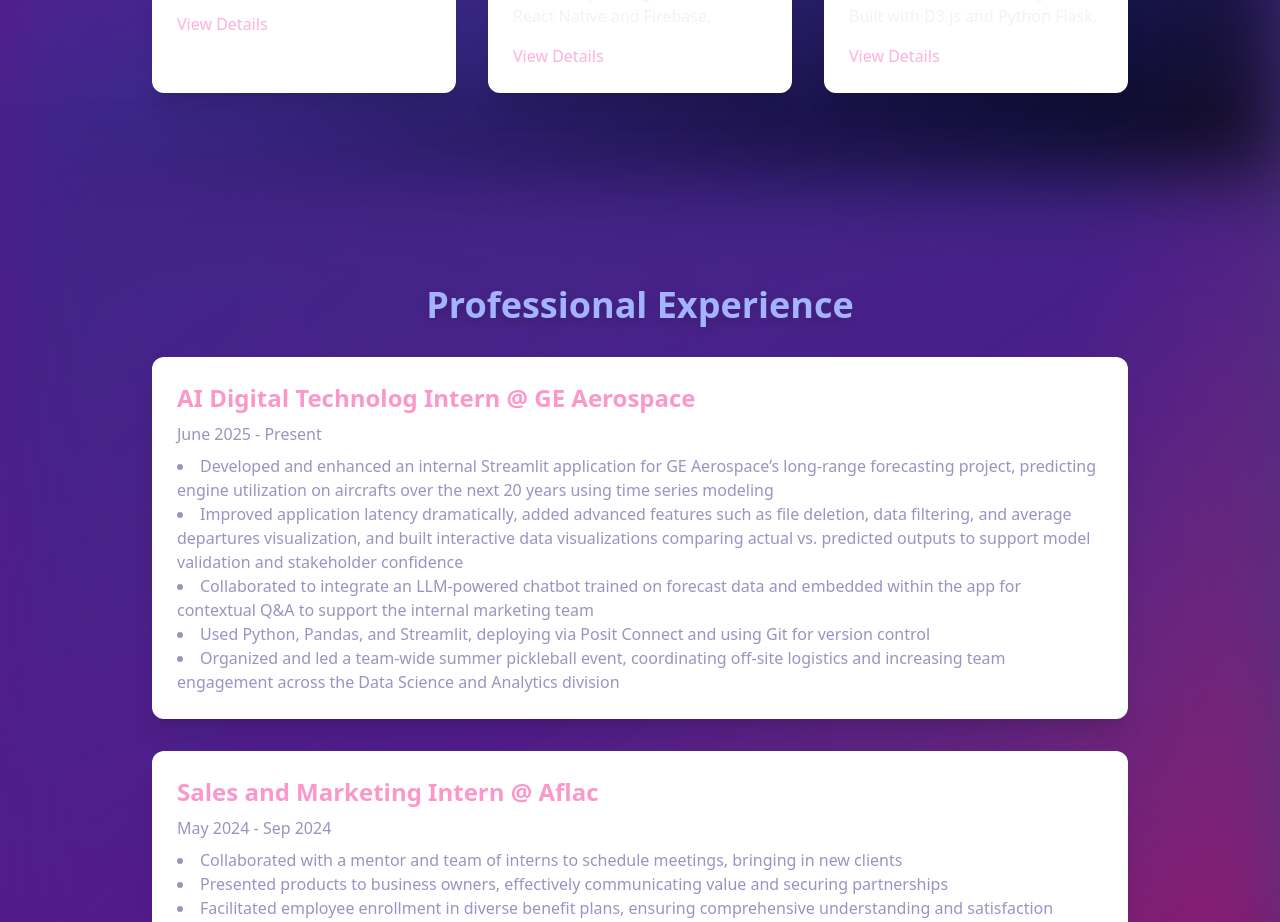
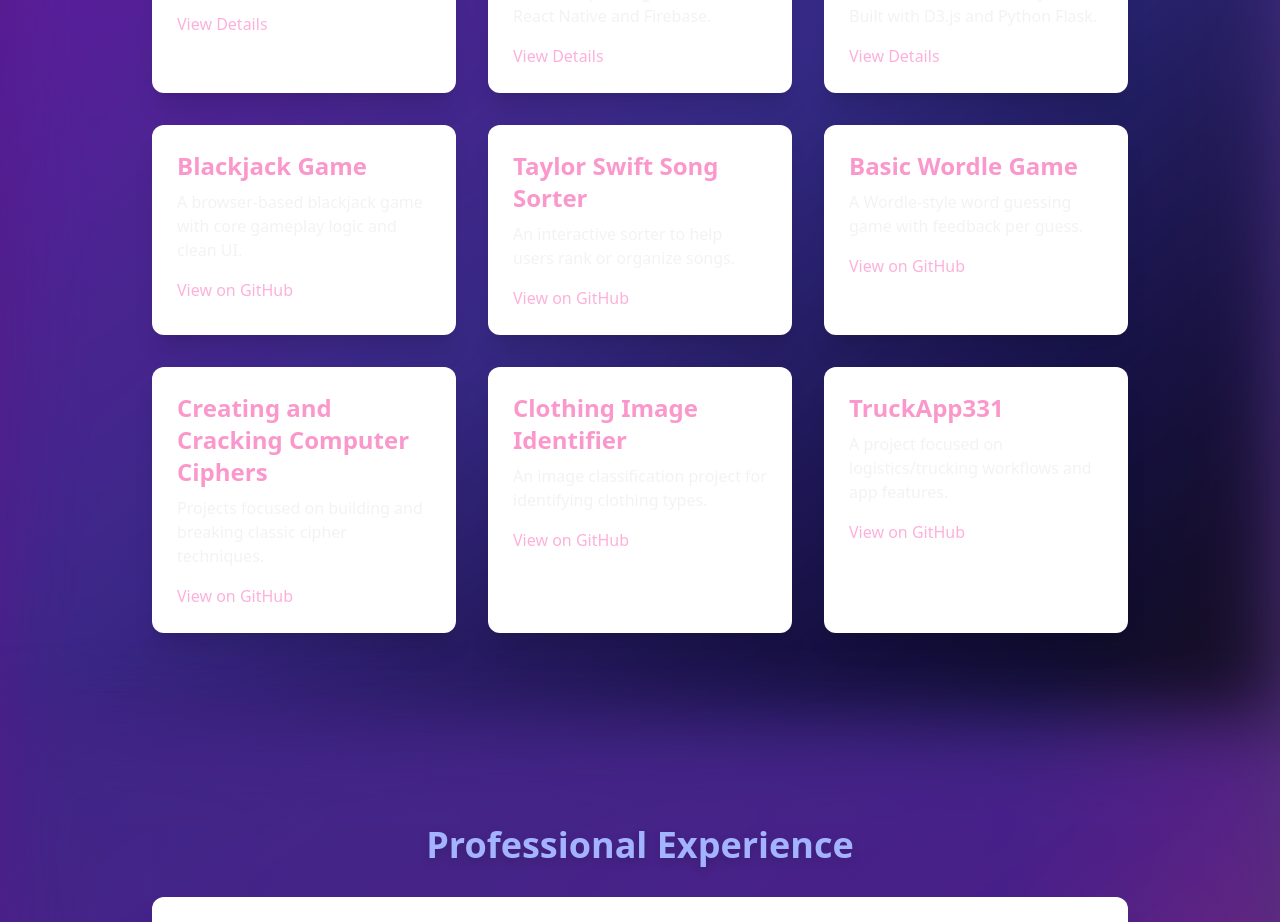
Before and after one commit to carolinescodes/portfolio-website, a Next.js app: page /portfolio-website/ in a window 1280 px wide. Shown: the part 1109-2031 px from the top of the page. Built offline with nearby package versions, Linux system fonts and the light colour scheme.

Commit message:
Add GitHub projects to projects section

```diff
--- a/app/components/ProjectsSection.jsx
+++ b/app/components/ProjectsSection.jsx
@@ -4,7 +4,7 @@
 const ProjectsSection = () => {
   return (
     <section id="projects" className="py-24 relative">
-      <div className="absolute inset-0 bg-gradient-to-br from-purple-800 via-indigo-900 to-black opacity-70 blur-2xl -z-10" />
+      <div className="absolute inset-0 bg-linear-to-br from-purple-800 via-indigo-900 to-black opacity-70 blur-2xl -z-10" />
       <div className="max-w-5xl mx-auto px-6">
         <h2 className="text-4xl font-bold mb-8 text-pink-400 drop-shadow-lg text-center">Coding Projects</h2>
         <div className="grid grid-cols-1 md:grid-cols-2 lg:grid-cols-3 gap-8 max-w-6xl mx-auto">
@@ -26,6 +26,42 @@
             <p className="text-gray-200 mb-4 group-hover:opacity-100 opacity-50 transition-opacity duration-300">Interactive charts and dashboards for data analysis. Built with D3.js and Python Flask.</p>
             <Link href="/projects/data-visualization-tool" className="text-pink-400 hover:underline group-hover:opacity-100 opacity-50 transition-opacity duration-300">View Details</Link>
           </div>
+          {/* Blackjack Game */}
+          <div className="bg-white bg-opacity-5 rounded-xl shadow-xl p-6 hover:scale-105 hover:bg-opacity-10 transition-transform duration-300 backdrop-blur-md border border-white/5 group">
+            <h3 className="text-2xl font-semibold mb-2 text-pink-500 group-hover:opacity-100 opacity-50 transition-opacity duration-300">Blackjack Game</h3>
+            <p className="text-gray-200 mb-4 group-hover:opacity-100 opacity-50 transition-opacity duration-300">A browser-based blackjack game with core gameplay logic and clean UI.</p>
+            <Link href="https://github.com/carolinescodes/black-jack-game" target="_blank" rel="noopener noreferrer" className="text-pink-400 hover:underline group-hover:opacity-100 opacity-50 transition-opacity duration-300">View on GitHub</Link>
+          </div>
+          {/* Taylor Swift Song Sorter */}
+          <div className="bg-white bg-opacity-5 rounded-xl shadow-xl p-6 hover:scale-105 hover:bg-opacity-10 transition-transform duration-300 backdrop-blur-md border border-white/5 group">
+            <h3 className="text-2xl font-semibold mb-2 text-pink-500 group-hover:opacity-100 opacity-50 transition-opacity duration-300">Taylor Swift Song Sorter</h3>
+            <p className="text-gray-200 mb-4 group-hover:opacity-100 opacity-50 transition-opacity duration-300">An interactive sorter to help users rank or organize songs.</p>
+            <Link href="https://github.com/carolinescodes/taylor-swift-song-sorter" target="_blank" rel="noopener noreferrer" className="text-pink-400 hover:underline group-hover:opacity-100 opacity-50 transition-opacity duration-300">View on GitHub</Link>
+          </div>
+          {/* Basic Wordle Game */}
+          <div className="bg-white bg-opacity-5 rounded-xl shadow-xl p-6 hover:scale-105 hover:bg-opacity-10 transition-transform duration-300 backdrop-blur-md border border-white/5 group">
+            <h3 className="text-2xl font-semibold mb-2 text-pink-500 group-hover:opacity-100 opacity-50 transition-opacity duration-300">Basic Wordle Game</h3>
+            <p className="text-gray-200 mb-4 group-hover:opacity-100 opacity-50 transition-opacity duration-300">A Wordle-style word guessing game with feedback per guess.</p>
+            <Link href="https://github.com/carolinescodes/basic-wordle-game" target="_blank" rel="noopener noreferrer" className="text-pink-400 hover:underline group-hover:opacity-100 opacity-50 transition-opacity duration-300">View on GitHub</Link>
+          </div>
+          {/* Creating and Cracking Computer Ciphers */}
+          <div className="bg-white bg-opacity-5 rounded-xl shadow-xl p-6 hover:scale-105 hover:bg-opacity-10 transition-transform duration-300 backdrop-blur-md border border-white/5 group">
+            <h3 className="text-2xl font-semibold mb-2 text-pink-500 group-hover:opacity-100 opacity-50 transition-opacity duration-300">Creating and Cracking Computer Ciphers</h3>
+            <p className="text-gray-200 mb-4 group-hover:opacity-100 opacity-50 transition-opacity duration-300">Projects focused on building and breaking classic cipher techniques.</p>
+            <Link href="https://github.com/carolinescodes/creating-and-cracking-computer-ciphers" target="_blank" rel="noopener noreferrer" className="text-pink-400 hover:underline group-hover:opacity-100 opacity-50 transition-opacity duration-300">View on GitHub</Link>
+          </div>
+          {/* Clothing Image Identifier */}
+          <div className="bg-white bg-opacity-5 rounded-xl shadow-xl p-6 hover:scale-105 hover:bg-opacity-10 transition-transform duration-300 backdrop-blur-md border border-white/5 group">
+            <h3 className="text-2xl font-semibold mb-2 text-pink-500 group-hover:opacity-100 opacity-50 transition-opacity duration-300">Clothing Image Identifier</h3>
+            <p className="text-gray-200 mb-4 group-hover:opacity-100 opacity-50 transition-opacity duration-300">An image classification project for identifying clothing types.</p>
+            <Link href="https://github.com/carolinescodes/clothing-image-identifier" target="_blank" rel="noopener noreferrer" className="text-pink-400 hover:underline group-hover:opacity-100 opacity-50 transition-opacity duration-300">View on GitHub</Link>
+          </div>
+          {/* TruckApp331 */}
+          <div className="bg-white bg-opacity-5 rounded-xl shadow-xl p-6 hover:scale-105 hover:bg-opacity-10 transition-transform duration-300 backdrop-blur-md border border-white/5 group">
+            <h3 className="text-2xl font-semibold mb-2 text-pink-500 group-hover:opacity-100 opacity-50 transition-opacity duration-300">TruckApp331</h3>
+            <p className="text-gray-200 mb-4 group-hover:opacity-100 opacity-50 transition-opacity duration-300">A project focused on logistics/trucking workflows and app features.</p>
+            <Link href="https://github.com/carolinescodes/truckapp331" target="_blank" rel="noopener noreferrer" className="text-pink-400 hover:underline group-hover:opacity-100 opacity-50 transition-opacity duration-300">View on GitHub</Link>
+          </div>
         </div>
       </div>
     </section>
```
